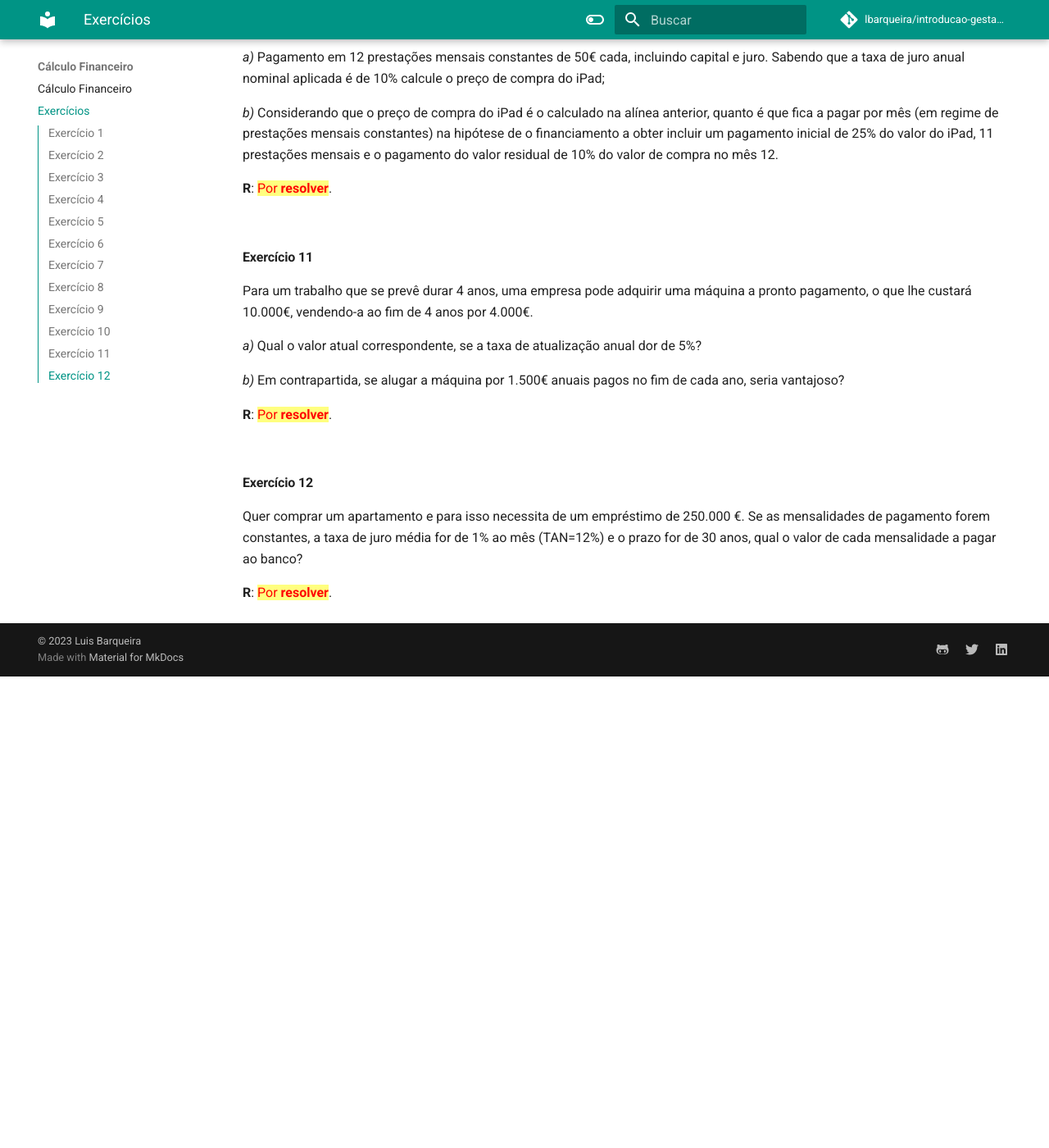
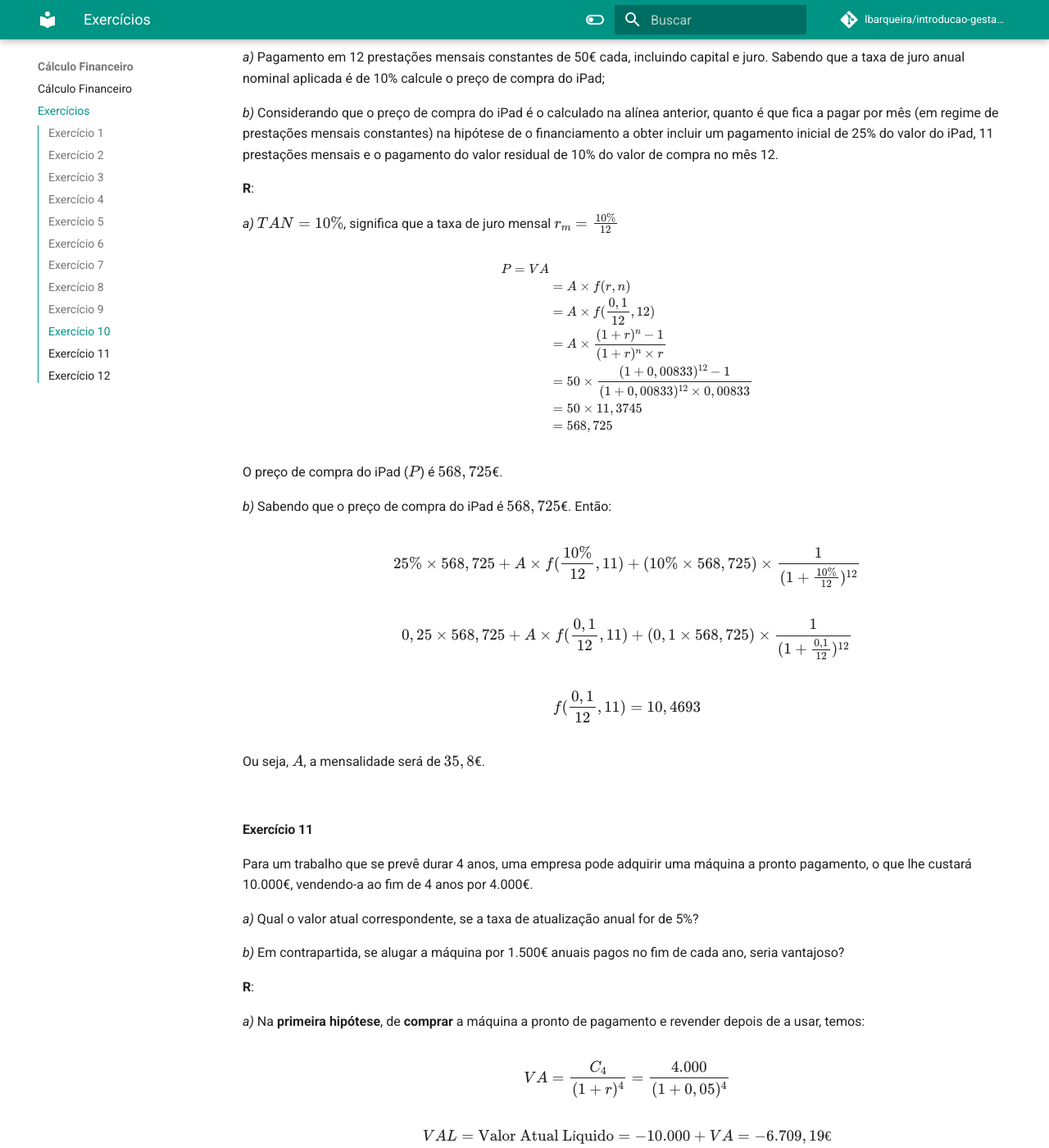
Before and after one commit to lbarqueira/introducao-gestao-material-mkdocs, an MkDocs documentation site: the page built from docs/exercicios_2.md, in a window 1280 px wide and 1400 px high, scrolled down 5085 px. Shown: the whole window at 82% size. Built offline with MkDocs 1.6.1 and Material for MkDocs 9.7.7, drawn with Linux system fonts in a browser that asks for light colours; comment, search, counter and statistics services are not loaded; before the commit the page ends 5910 px from its top, so only the background shows below that; some of the changed text lies outside the part shown.

Commit message:
update docs

```diff
--- a/docs/exercicios_2.md
+++ b/docs/exercicios_2.md
@@ -182,7 +182,23 @@ _a)_ Pagamento em 12 prestações mensais constantes de 50€ cada, incluindo ca
 
 _b)_ Considerando que o preço de compra do iPad é o calculado na alínea anterior, quanto é que fica a pagar por mês (em regime de prestações mensais constantes) na hipótese de o financiamento a obter incluir um pagamento inicial de 25% do valor do iPad, 11 prestações mensais e o pagamento do valor residual de 10% do valor de compra no mês 12.
 
-__R__: ==<span style="color:red">Por **resolver**</span>==.
+__R__:
+
+_a)_ $TAN = 10\%$, significa que a taxa de juro mensal $r_m = \frac{10\%}{12}$
+
+$$ \small \begin{aligned} P = VA \\ &= A \times f(r,n) \\ &= A \times f(\frac{0,1}{12},12) \\ &= A \times \frac{(1 + r)^n - 1}{(1 + r)^n \times r} \\ &= 50 \times \frac{(1 + 0,00833)^{12} - 1}{(1 + 0,00833)^{12} \times 0,00833} \\ &= 50 \times 11,3745 \\ &= 568,725 \end{aligned}$$
+
+O preço de compra do iPad ($P$) é $568,725$€.
+
+_b)_ Sabendo que o preço de compra do iPad é $568,725$€. Então:
+
+$$ 25\% \times 568,725 + A \times f(\frac{10\%}{12},11) + (10\% \times 568,725) \times \frac{1}{(1 + \frac{10\%}{12})^{12}} $$
+
+$$ 0,25 \times 568,725 + A \times f(\frac{0,1}{12},11) + (0,1 \times 568,725) \times \frac{1}{(1 + \frac{0,1}{12})^{12}} $$
+
+$$ f(\frac{0,1}{12},11) = 10,4693 $$
+
+Ou seja, $A$, a mensalidade será de $35,8$€.
 
 &nbsp;
 
@@ -190,12 +206,29 @@ __R__: ==<span style="color:red">Por **resolver**</span>==.
 
 Para um trabalho que se prevê durar 4 anos, uma empresa pode adquirir uma máquina a pronto pagamento, o que lhe custará 10.000€, vendendo-a ao fim de 4 anos por 4.000€.
 
-_a)_ Qual o valor atual correspondente, se a taxa de atualização anual dor de 5%?
+_a)_ Qual o valor atual correspondente, se a taxa de atualização anual for de 5%?
 
 _b)_ Em contrapartida, se alugar a máquina por 1.500€ anuais pagos no fim de cada ano, seria vantajoso?
 
 
-__R__: ==<span style="color:red">Por **resolver**</span>==.
+__R__:
+
+_a)_ Na **primeira hipótese**, de **comprar** a máquina a pronto de pagamento e revender depois de a usar, temos:
+
+$$ VA = \frac{C_4}{(1 + r)^4}  = \frac{4.000}{(1 + 0,05)^4} $$
+
+$$ VAL = \text{Valor Atual Líquido} = - 10.000 + VA = -6.709,19 \text{€} $$
+
+Ou seja, estou a subtrair o montante do investimento inicial, daí tratar-se do _Valor Atual Líquido_.
+
+
+_b)_ Nesta **segunda hipótese**, de **aluguer**, temos, usando a fórmula da anuidade sem crescimento:
+
+$$ \small \begin{aligned} VA = A \frac{(1 + r)^n - 1}{(1 + r)^n \times r} = A f(r,n) \end{aligned} $$
+
+$$ \small \begin{aligned} VA = - 1.500 \times \frac{(1 + 0,05)^4 - 1}{(1 + 0,05)^4 \times 0,05} = -5.318,93 \text{€} \end{aligned} $$
+
+Ou seja, como $-\text{5.318,93€} > -\text{6.709,19€}$, a opção de aluguer é mais barata, sendo preferível à compra.
 
 &nbsp;
 
```
Also changed, not shown: docs/cal_financeiro.md (+1 -1 lines), docs/inf_financeira.md (+12 -3 lines), docs/referencias.md (+17 -3 lines).
